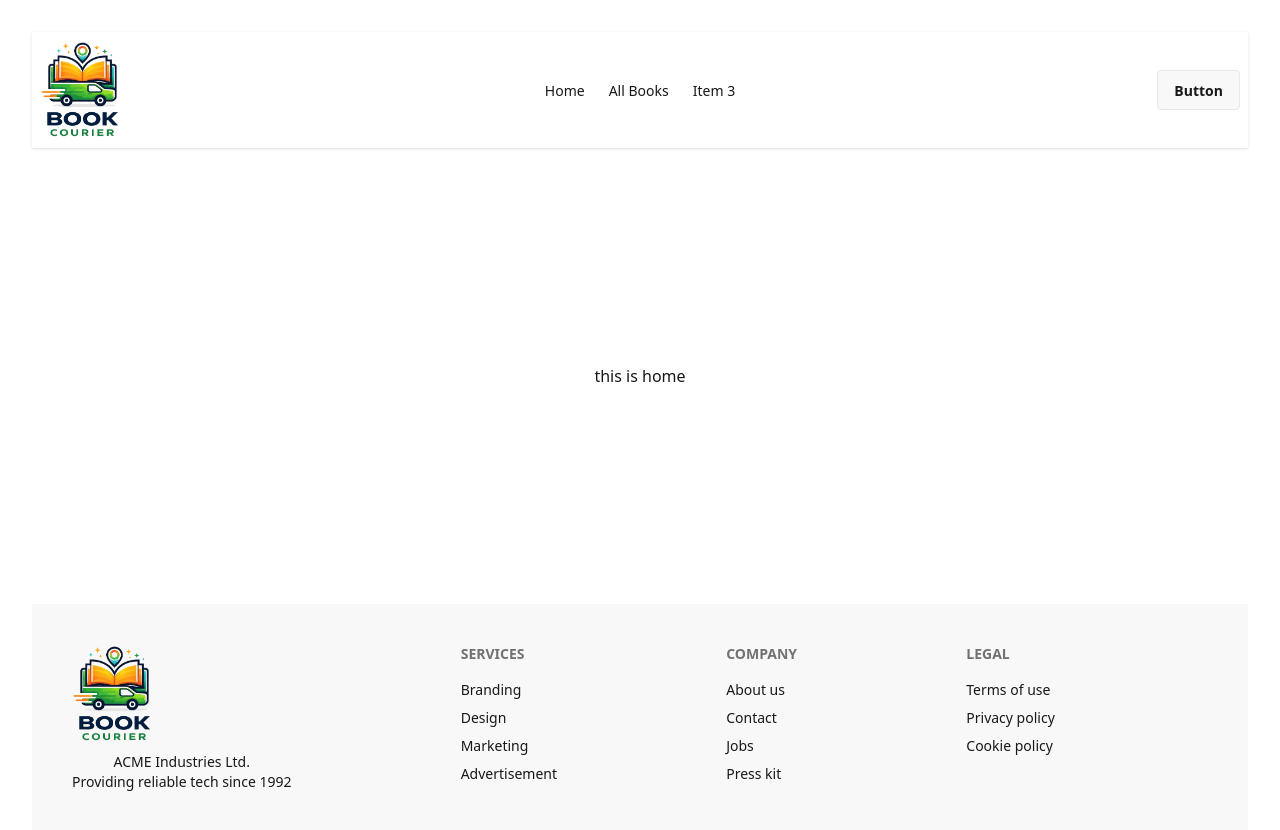
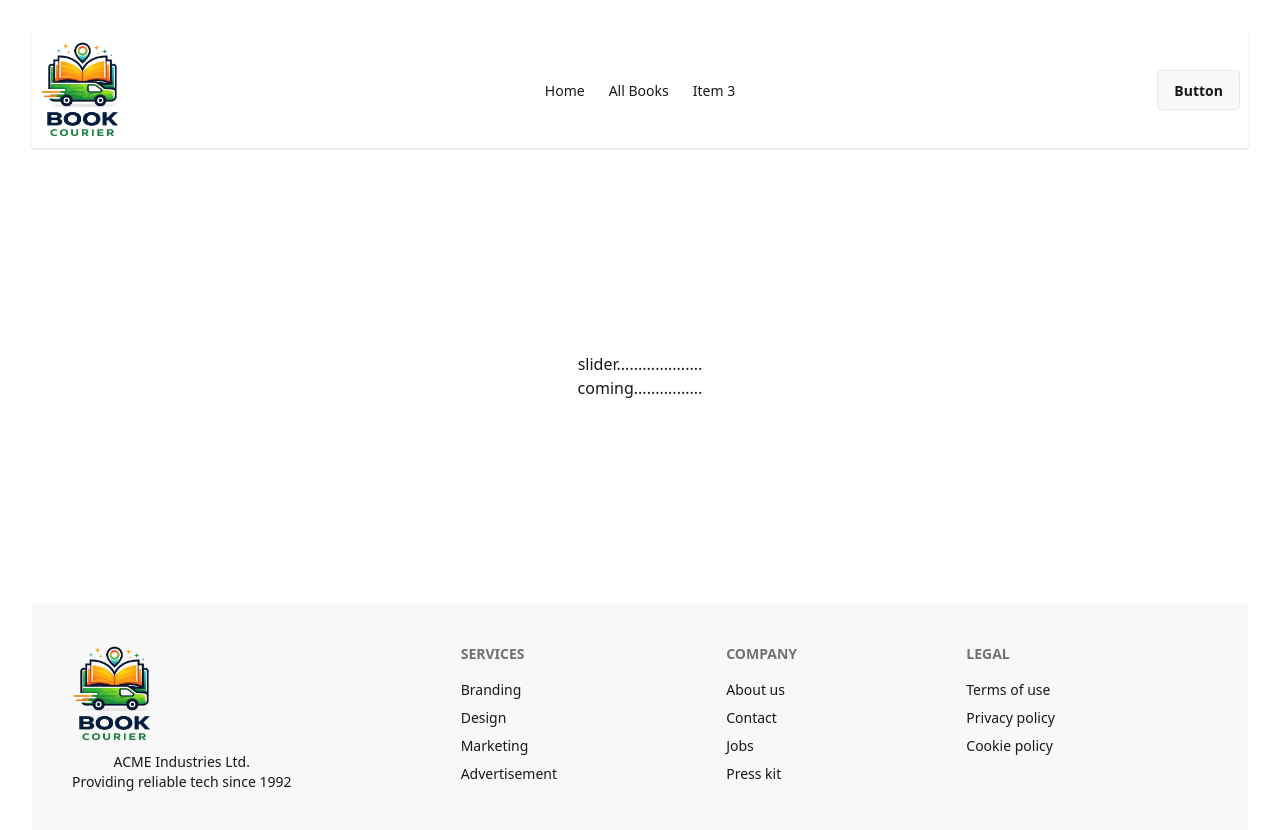
Before and after one commit to fd-Martin/B12-A11-Book-courier-client, a React (Vite) app: page / in a window 1280 px wide. Shown: the top 830 px of the page. Built offline with nearby package versions, Linux system fonts and the light colour scheme.

Commit message:
home page setup

```diff
--- a/package.json
+++ b/package.json
@@ -14,6 +14,7 @@
     "daisyui": "^5.5.18",
     "react": "^19.2.0",
     "react-dom": "^19.2.0",
+    "react-icons": "^5.5.0",
     "react-router": "^7.13.0",
     "tailwindcss": "^4.1.18"
   },
--- /dev/null
+++ b/src/Page/Home/Choose/Choose.jsx
@@ -0,0 +1,11 @@
+import React from 'react';
+
+const Choose = () => {
+    return (
+        <div>
+            choose...............
+        </div>
+    );
+};
+
+export default Choose;
--- /dev/null
+++ b/src/Page/Home/CoverageSection/CoverageSection.jsx
@@ -0,0 +1,11 @@
+import React from 'react';
+
+const CoverageSection = () => {
+    return (
+        <div>
+            coverage........................
+        </div>
+    );
+};
+
+export default CoverageSection;
--- a/src/Page/Home/Home/Home.jsx
+++ b/src/Page/Home/Home/Home.jsx
@@ -1,9 +1,12 @@
 import React from 'react';
+import Slider from '../Slider/Slider';
+import LastestBookSection from '../LastestBookSection/LastestBookSection';
 
 const Home = () => {
     return (
         <div>
-            this is home
+            <Slider></Slider>
+            <LastestBookSection></LastestBookSection>
         </div>
     );
 };
--- /dev/null
+++ b/src/Page/Home/LastestBookSection/LastestBookSection.jsx
@@ -0,0 +1,11 @@
+import React from 'react';
+
+const LastestBookSection = () => {
+    return (
+        <div>
+            coming................
+        </div>
+    );
+};
+
+export default LastestBookSection;
--- /dev/null
+++ b/src/Page/Home/Slider/Slider.jsx
@@ -0,0 +1,11 @@
+import React from 'react';
+
+const Slider = () => {
+    return (
+        <div>
+            slider....................
+        </div>
+    );
+};
+
+export default Slider;
--- a/src/Page/Shared/Navbar/Navbar.jsx
+++ b/src/Page/Shared/Navbar/Navbar.jsx
@@ -1,15 +1,22 @@
 import React from "react";
 import Logo from "../../../Components/Logo/Logo";
-import { Link } from "react-router";
+import { NavLink } from "react-router";
 
 const Navbar = () => {
-    const links=<>
+  const links = (
+    <>
+      <li>
+        <NavLink to="/">Home</NavLink>
+      </li>
+      <li>
+        <NavLink to="/allbooks">All Books</NavLink>
+      </li>
 
-            <li><Link to="/">Home</Link></li>
-            <li><Link to="/allbooks">All Books</Link></li>
-
-        <li><a>Item 3</a></li>
+      <li>
+        <a>Item 3</a>
+      </li>
     </>
+  );
   return (
     <div className="max-w-7xl mx-auto w-full flex-1">
       <div className="navbar bg-base-100 shadow-sm">
@@ -36,15 +43,13 @@ const Navbar = () => {
               tabIndex="-1"
               className="menu menu-sm dropdown-content bg-base-100 rounded-box z-1 mt-3 w-52 p-2 shadow"
             >
-{links}
+              {links}
             </ul>
           </div>
           <Logo></Logo>
         </div>
         <div className="navbar-center hidden lg:flex">
-          <ul className="menu menu-horizontal px-1">
-{links}
-          </ul>
+          <ul className="menu menu-horizontal px-1">{links}</ul>
         </div>
         <div className="navbar-end">
           <a className="btn">Button</a>
```
Also changed, not shown: 1 other file (tests, documents, lock files or other folders).
